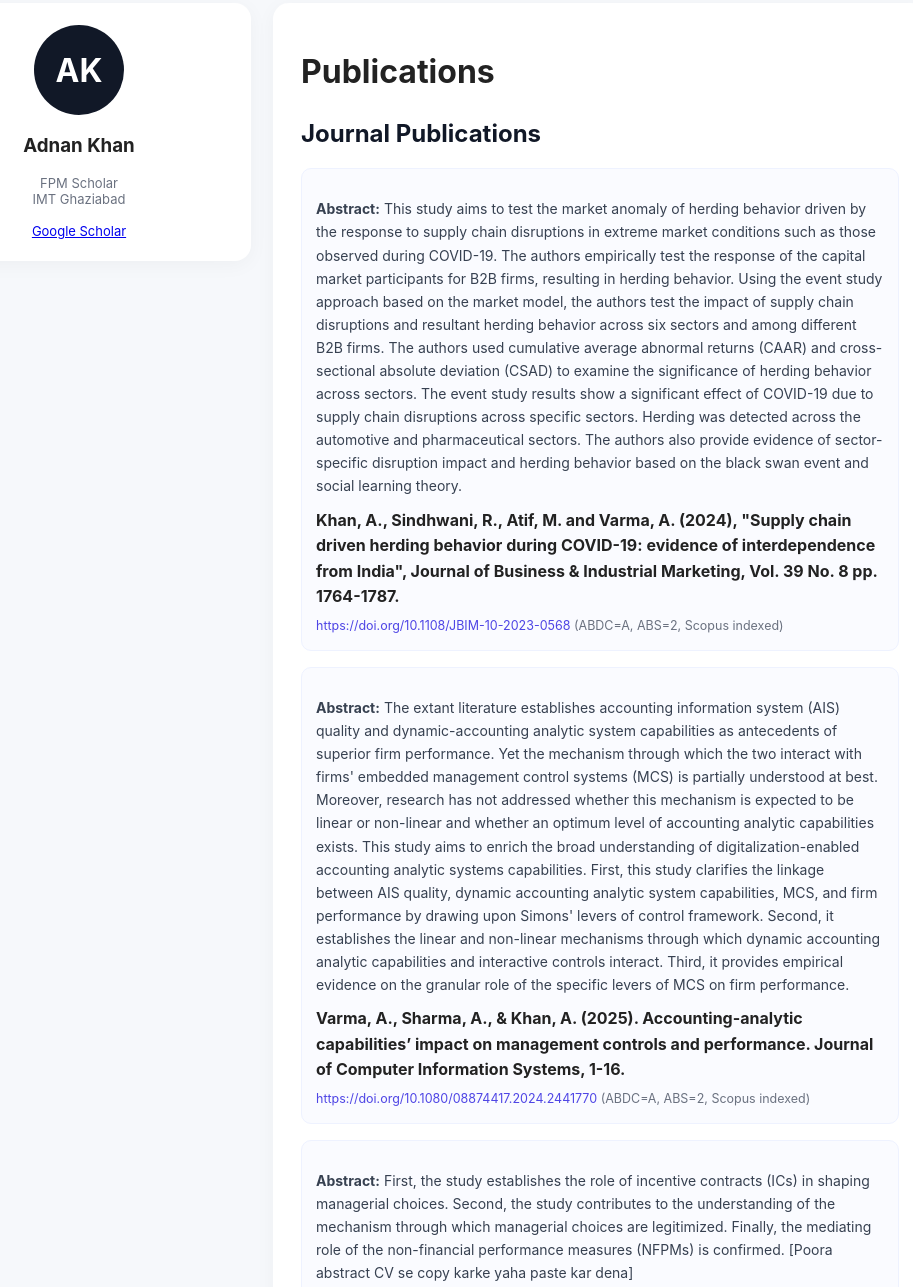
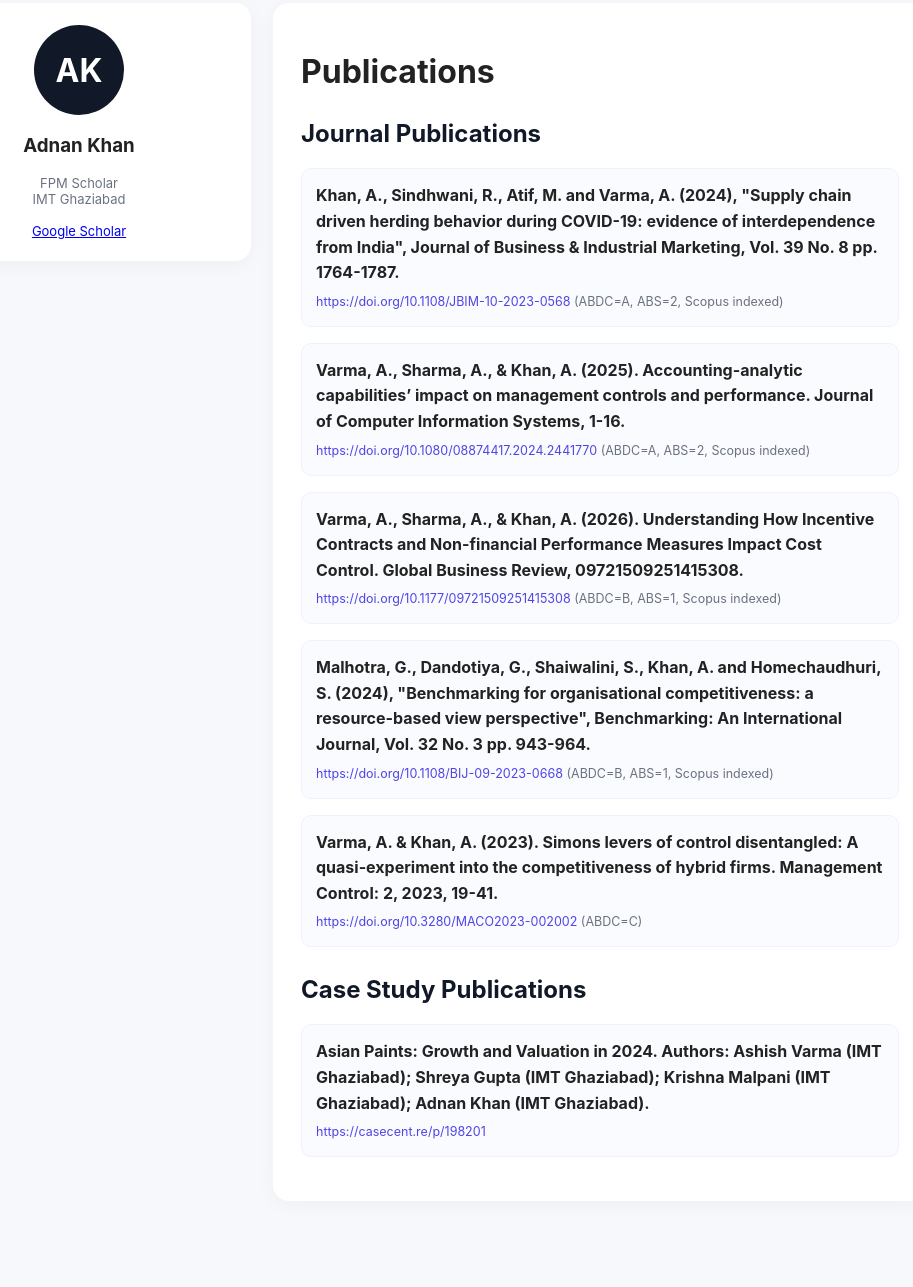
Before and after one commit to adnan-dev1998/adnan-dev1998.github.io, a plain HTML site: page publications.html in a window 1280 px wide. Shown: the part 92-1379 px from the top of the page, without its empty margins (223-1136 px from the left). After the commit the page ends 1315 px from the top, so only its background shows below. Drawn offline with Linux system fonts and the light colour scheme.

Commit message:
Update publications.html

```diff
--- a/publications.html
+++ b/publications.html
@@ -13,7 +13,6 @@ body{background:#f6f8fb;font-family:Inter,sans-serif;margin:0;color:#222}
 .left .sub{font-size:13px;color:#6b7280;text-align:center}
 .right{flex:1;background:#fff;border-radius:16px;padding:28px;box-shadow:0 4px 20px rgba(0,0,0,0.04);min-width:300px}
 .pub{margin-bottom:16px;padding:14px;background:#fafbff;border:1px solid #eef2ff;border-radius:10px;line-height:1.6}
-.abstract{font-size:14px;color:#374151;margin-bottom:10px;line-height:1.65}
 .small{font-size:12.5px;color:#6b7280;margin-top:6px;word-break:break-all}
 .small a{color:#4f46e5;text-decoration:none}
 h2{margin-top:28px;color:#111827}
@@ -33,15 +32,15 @@ h2{margin-top:28px;color:#111827}
 
 <h2>Journal Publications</h2>
 
-<div class="pub"><p class="abstract"><b>Abstract:</b> This study aims to test the market anomaly of herding behavior driven by the response to supply chain disruptions in extreme market conditions such as those observed during COVID-19. The authors empirically test the response of the capital market participants for B2B firms, resulting in herding behavior. Using the event study approach based on the market model, the authors test the impact of supply chain disruptions and resultant herding behavior across six sectors and among different B2B firms. The authors used cumulative average abnormal returns (CAAR) and cross-sectional absolute deviation (CSAD) to examine the significance of herding behavior across sectors. The event study results show a significant effect of COVID-19 due to supply chain disruptions across specific sectors. Herding was detected across the automotive and pharmaceutical sectors. The authors also provide evidence of sector-specific disruption impact and herding behavior based on the black swan event and social learning theory.</p><b>Khan, A., Sindhwani, R., Atif, M. and Varma, A. (2024), "Supply chain driven herding behavior during COVID-19: evidence of interdependence from India", Journal of Business & Industrial Marketing, Vol. 39 No. 8 pp. 1764-1787.</b><div class="small"><a href="https://doi.org/10.1108/JBIM-10-2023-0568" target="_blank">https://doi.org/10.1108/JBIM-10-2023-0568</a> (ABDC=A, ABS=2, Scopus indexed)</div></div>
+<div class="pub"><b>Khan, A., Sindhwani, R., Atif, M. and Varma, A. (2024), "Supply chain driven herding behavior during COVID-19: evidence of interdependence from India", Journal of Business & Industrial Marketing, Vol. 39 No. 8 pp. 1764-1787.</b><div class="small"><a href="https://doi.org/10.1108/JBIM-10-2023-0568" target="_blank">https://doi.org/10.1108/JBIM-10-2023-0568</a> (ABDC=A, ABS=2, Scopus indexed)</div></div>
 
-<div class="pub"><p class="abstract"><b>Abstract:</b> The extant literature establishes accounting information system (AIS) quality and dynamic-accounting analytic system capabilities as antecedents of superior firm performance. Yet the mechanism through which the two interact with firms' embedded management control systems (MCS) is partially understood at best. Moreover, research has not addressed whether this mechanism is expected to be linear or non-linear and whether an optimum level of accounting analytic capabilities exists. This study aims to enrich the broad understanding of digitalization-enabled accounting analytic systems capabilities. First, this study clarifies the linkage between AIS quality, dynamic accounting analytic system capabilities, MCS, and firm performance by drawing upon Simons' levers of control framework. Second, it establishes the linear and non-linear mechanisms through which dynamic accounting analytic capabilities and interactive controls interact. Third, it provides empirical evidence on the granular role of the specific levers of MCS on firm performance.</p><b>Varma, A., Sharma, A., & Khan, A. (2025). Accounting-analytic capabilities’ impact on management controls and performance. Journal of Computer Information Systems, 1-16.</b><div class="small"><a href="https://doi.org/10.1080/08874417.2024.2441770" target="_blank">https://doi.org/10.1080/08874417.2024.2441770</a> (ABDC=A, ABS=2, Scopus indexed)</div></div>
+<div class="pub"><b>Varma, A., Sharma, A., & Khan, A. (2025). Accounting-analytic capabilities’ impact on management controls and performance. Journal of Computer Information Systems, 1-16.</b><div class="small"><a href="https://doi.org/10.1080/08874417.2024.2441770" target="_blank">https://doi.org/10.1080/08874417.2024.2441770</a> (ABDC=A, ABS=2, Scopus indexed)</div></div>
 
-<div class="pub"><p class="abstract"><b>Abstract:</b> First, the study establishes the role of incentive contracts (ICs) in shaping managerial choices. Second, the study contributes to the understanding of the mechanism through which managerial choices are legitimized. Finally, the mediating role of the non-financial performance measures (NFPMs) is confirmed. [Poora abstract CV se copy karke yaha paste kar dena]</p><b>Varma, A., Sharma, A., & Khan, A. (2026). Understanding How Incentive Contracts and Non-financial Performance Measures Impact Cost Control. Global Business Review, 09721509251415308.</b><div class="small"><a href="https://doi.org/10.1177/09721509251415308" target="_blank">https://doi.org/10.1177/09721509251415308</a> (ABDC=B, ABS=1, Scopus indexed)</div></div>
+<div class="pub"><b>Varma, A., Sharma, A., & Khan, A. (2026). Understanding How Incentive Contracts and Non-financial Performance Measures Impact Cost Control. Global Business Review, 09721509251415308.</b><div class="small"><a href="https://doi.org/10.1177/09721509251415308" target="_blank">https://doi.org/10.1177/09721509251415308</a> (ABDC=B, ABS=1, Scopus indexed)</div></div>
 
-<div class="pub"><p class="abstract"><b>Abstract:</b> [CV se copy karke yaha paste kar dena - is paper ka abstract journal site pe open nahi ho raha tha]</p><b>Malhotra, G., Dandotiya, G., Shaiwalini, S., Khan, A. and Homechaudhuri, S. (2024), "Benchmarking for organisational competitiveness: a resource-based view perspective", Benchmarking: An International Journal, Vol. 32 No. 3 pp. 943-964.</b><div class="small"><a href="https://doi.org/10.1108/BIJ-09-2023-0668" target="_blank">https://doi.org/10.1108/BIJ-09-2023-0668</a> (ABDC=B, ABS=1, Scopus indexed)</div></div>
+<div class="pub"><b>Malhotra, G., Dandotiya, G., Shaiwalini, S., Khan, A. and Homechaudhuri, S. (2024), "Benchmarking for organisational competitiveness: a resource-based view perspective", Benchmarking: An International Journal, Vol. 32 No. 3 pp. 943-964.</b><div class="small"><a href="https://doi.org/10.1108/BIJ-09-2023-0668" target="_blank">https://doi.org/10.1108/BIJ-09-2023-0668</a> (ABDC=B, ABS=1, Scopus indexed)</div></div>
 
-<div class="pub"><p class="abstract"><b>Abstract:</b> Controls are used to ensure "that resources are obtained and used efficiently and effectively to achieve the organization's objective" (Merchant and Otley, 2007, p. 788). Hybrid workplaces, which include flexible work arrangements like working from home, working outside of regular business hours, having flexible work hours, etc., are characterized by spatial and/or temporal separation. Through a quasi-experiment utilizing the theoretical underpinning of Simon's levers of control (1995, 2000), this study explores the types of controls which enable hybrid firm's competitiveness. According to Widener (2007), the levers both individually and collectively drive firm-level knowledge production and attention direction, and because they interact with one another, their effects are intricately entangled. The results of the experiment identify that the best possible combination to enable hybrid firm competitiveness is 'High IC and High DC'. The findings establish a significant role of high IC and high DC, in ensuring hybrid firm competitiveness.</p><b>Varma, A. & Khan, A. (2023). Simons levers of control disentangled: A quasi-experiment into the competitiveness of hybrid firms. Management Control: 2, 2023, 19-41.</b><div class="small"><a href="https://doi.org/10.3280/MACO2023-002002" target="_blank">https://doi.org/10.3280/MACO2023-002002</a> (ABDC=C)</div></div>
+<div class="pub"><b>Varma, A. & Khan, A. (2023). Simons levers of control disentangled: A quasi-experiment into the competitiveness of hybrid firms. Management Control: 2, 2023, 19-41.</b><div class="small"><a href="https://doi.org/10.3280/MACO2023-002002" target="_blank">https://doi.org/10.3280/MACO2023-002002</a> (ABDC=C)</div></div>
 
 <h2>Case Study Publications</h2>
 
```
